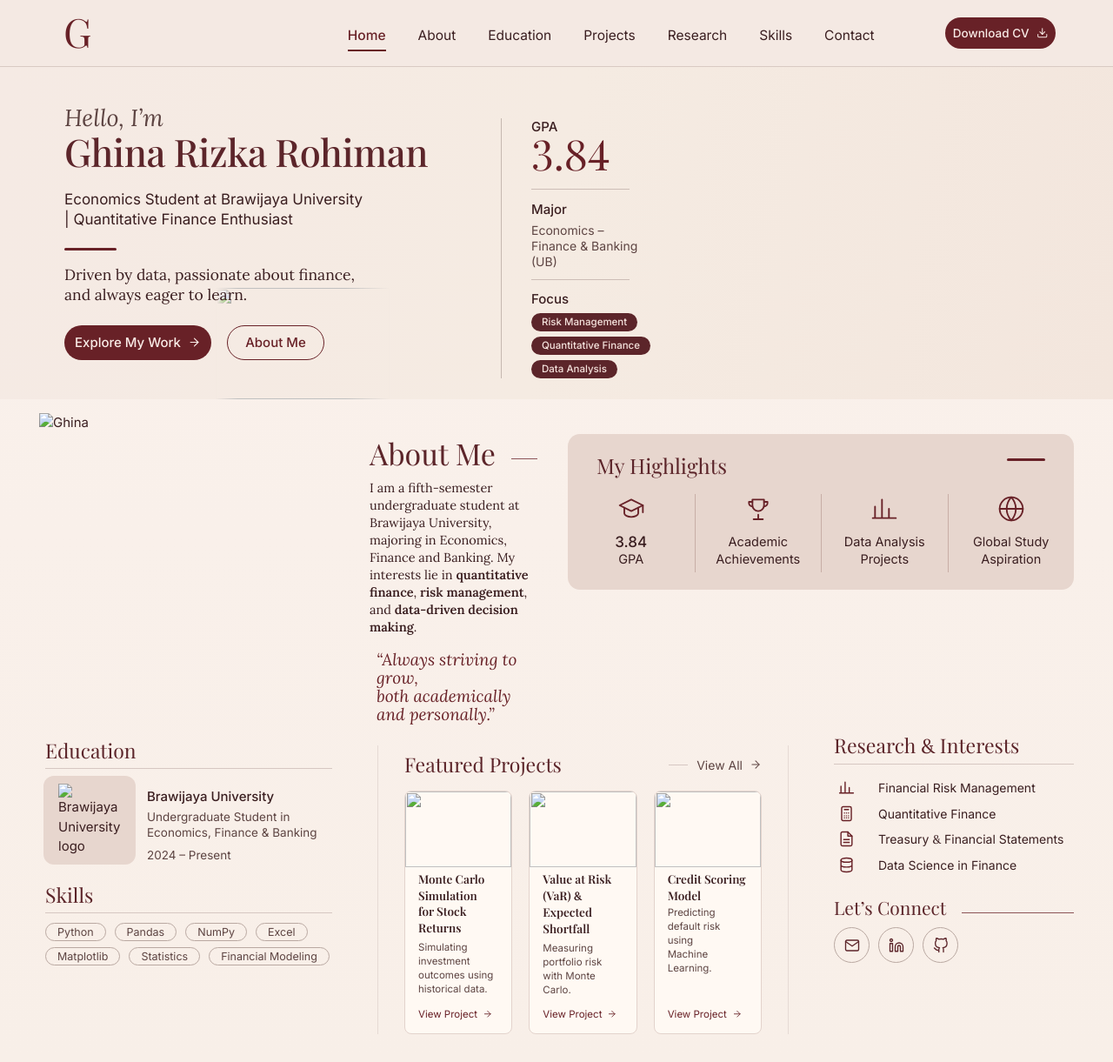
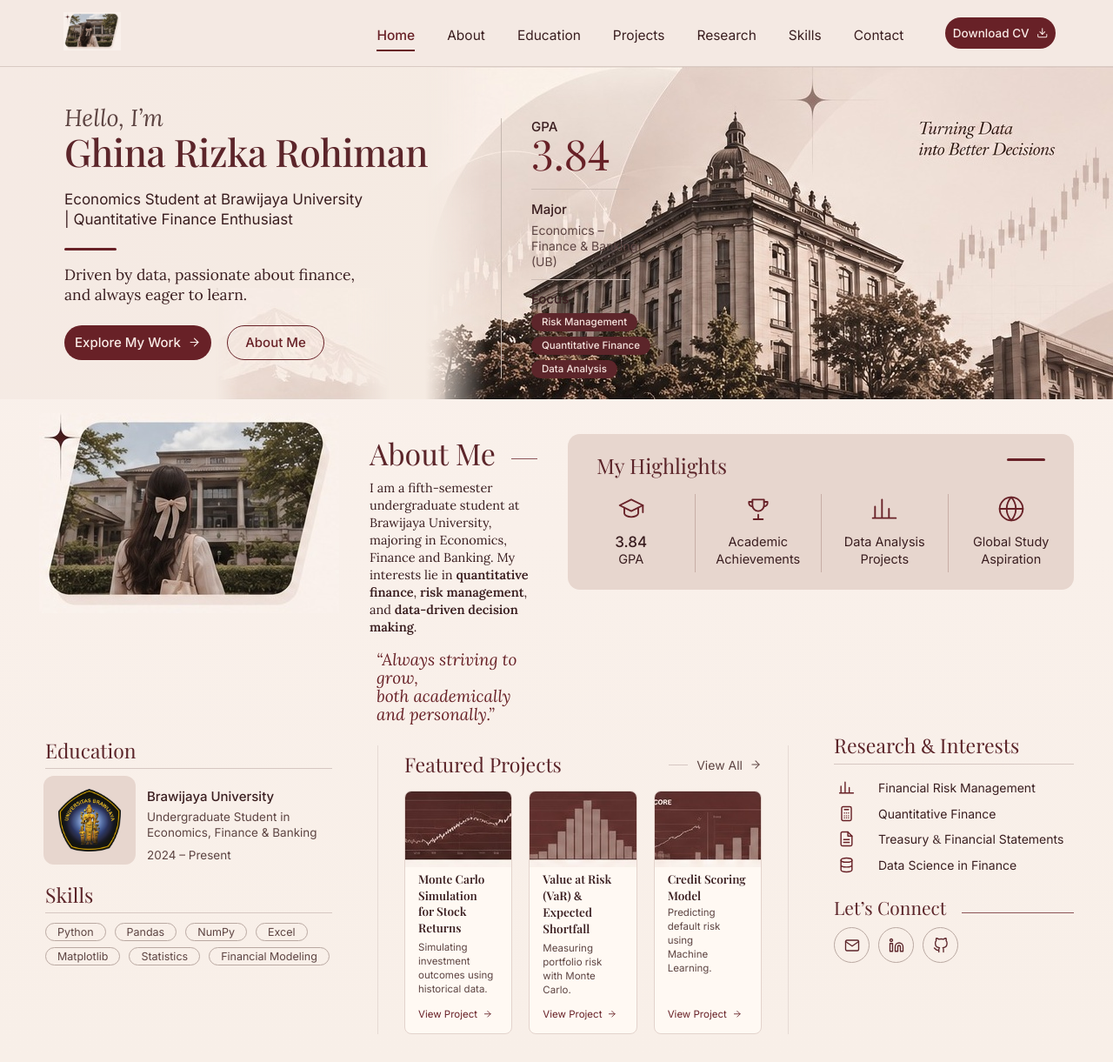
Before and after one commit to Nebula-Project1409/Website-Portofolio-Quantitave-Finance, a plain HTML site: page index.html in a window 1280 px wide. Shown: the whole page at 87% size. Drawn offline with nearby package versions, Linux system fonts and the light colour scheme.

Commit message:
Add files via upload

```diff
--- a/index.html
+++ b/index.html
@@ -29,7 +29,7 @@
   <header class="navbar" id="top">
     <div class="navbar-inner">
       <a class="logo" href="#home" aria-label="Home">
-        <img src="img/logo-ghina.png" alt="Ghina" onerror="this.parentNode.classList.add('no-img');this.remove()">
+        <img src="foto-ghina.jpg" alt="Ghina" onerror="this.parentNode.classList.add('no-img');this.remove()">
         <span class="logo-g">G</span>
       </a>
       <button class="menu-toggle" id="menuToggle" aria-label="Open menu" aria-expanded="false" aria-controls="menu">
@@ -53,8 +53,8 @@
 
   <main>
     <section class="hero" id="home">
-      <img class="hero-art" src="img/hero-art.jpg" alt="">
-      <img class="mountain" src="img/gunung.jpg" alt="">
+      <img class="hero-art" src="hero-art.jpg" alt="">
+      <img class="mountain" src="gunung.jpg" alt="">
 
       <div class="hero-inner">
         <div class="hero-text">
@@ -81,7 +81,7 @@
     </section>
 
     <section class="about" id="about">
-      <img class="photo" src="img/foto-ghina.jpg" alt="Ghina">
+      <img class="photo" src="foto-ghina.jpg" alt="Ghina">
 
       <div class="about-text">
         <div class="title-row"><h2 class="section-title about-title">About Me</h2><span class="title-line"></span></div>
@@ -105,7 +105,7 @@
         <div id="education">
           <h2 class="section-title small underlined">Education</h2>
           <div class="edu">
-            <div class="edu-logo"><img src="img/logo-ub.png" alt="Brawijaya University logo"></div>
+            <div class="edu-logo"><img src="logo-ub.png" alt="Brawijaya University logo"></div>
             <div class="edu-text">
               <strong>Brawijaya University</strong>
               Undergraduate Student in <br>Economics, Finance &amp; Banking
@@ -129,15 +129,15 @@
         </div>
         <div class="cards">
           <article class="card">
-            <img class="thumb" src="img/thumb-1.jpg" alt="">
+            <img class="thumb" src="thumb-1.jpg" alt="">
             <div class="card-body"><h3>Monte Carlo Simulation<br>for Stock Returns</h3><p>Simulating investment<br>outcomes using historical data.</p><a href="#">View Project <svg class="ic"><use href="#i-arrow"/></svg></a></div>
           </article>
           <article class="card">
-            <img class="thumb" src="img/thumb-2.jpg" alt="">
+            <img class="thumb" src="thumb-2.jpg" alt="">
             <div class="card-body"><h3>Value at Risk (VaR) <span class="amp">&amp;</span><br>Expected Shortfall</h3><p>Measuring portfolio risk<br>with Monte Carlo.</p><a href="#">View Project <svg class="ic"><use href="#i-arrow"/></svg></a></div>
           </article>
           <article class="card">
-            <img class="thumb" src="img/thumb-3.jpg" alt="">
+            <img class="thumb" src="thumb-3.jpg" alt="">
             <div class="card-body"><h3>Credit Scoring Model</h3><p>Predicting default risk using<br>Machine Learning.</p><a href="#">View Project <svg class="ic"><use href="#i-arrow"/></svg></a></div>
           </article>
         </div>
```
